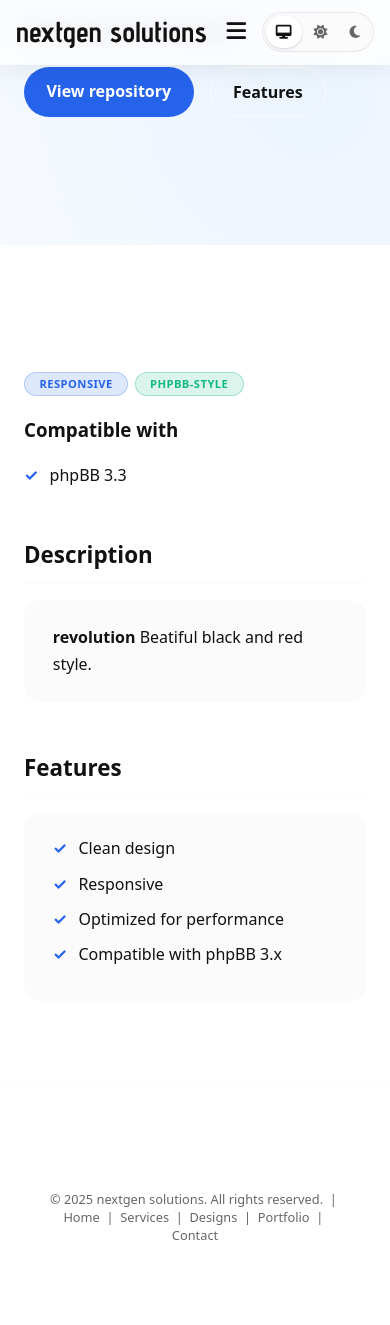
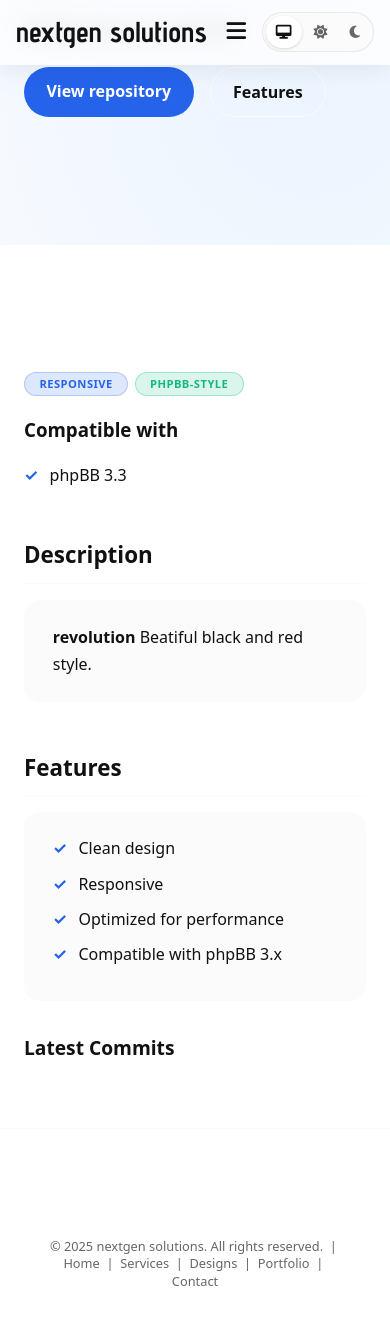
Before and after one commit to nextgen-solutions-gt/nextgen-solutions-gt.github.io, a Jekyll site: the page built from _designs/revolution.md, in a window 390 px wide and 1400 px high, scrolled down 509 px. Shown: the top 1325 px of the window. Built offline with Jekyll 4.4.1, drawn with Linux system fonts in a browser that asks for light colours.

Commit message:
Add commits on individual designs

```diff
--- a/_layouts/design.html
+++ b/_layouts/design.html
@@ -19,4 +19,9 @@
 
   {{ content }}
 
+  <!-- Contenedor para commits -->
+  <section class="recent-commits" id="commits-{{ page.repo | slugify }}">
+    <h3>Latest Commits</h3>
+    <div class="commits-grid"></div>
+  </section>
 </article>
--- a/assets/css/style.css
+++ b/assets/css/style.css
@@ -972,3 +972,57 @@
   font-size: 0.6rem;
   padding: 0.2rem 0.5rem;
 }
+
+.recent-commits {
+  margin-top: 2rem;
+}
+
+.recent-commits h3 {
+  margin-bottom: 1rem;
+  font-size: 1.2rem;
+}
+
+.commits-grid {
+  display: grid;
+  grid-template-columns: repeat(auto-fit, minmax(200px, 1fr));
+  gap: 1rem;
+}
+
+.commit-card {
+  background: var(--card);
+  padding: 1rem;
+  border-radius: 12px;
+  box-shadow: 0 4px 12px rgba(0,0,0,0.08);
+  display: flex;
+  flex-direction: column;
+  gap: 0.5rem;
+}
+
+.commit-message {
+  font-weight: 600;
+  font-size: 0.95rem;
+  color: var(--text);
+}
+
+.commit-date {
+  font-size: 0.8rem;
+  color: var(--muted);
+}
+
+.commit-link {
+  font-size: 0.85rem;
+  color: var(--primary);
+  text-decoration: none;
+  margin-top: auto;
+}
+
+.commit-link:hover {
+  text-decoration: underline;
+}
+
+/* Mobile */
+@media (max-width: 768px) {
+  .commits-grid {
+    grid-template-columns: 1fr;
+  }
+}
--- a/assets/js/main.js
+++ b/assets/js/main.js
@@ -85,3 +85,49 @@
     });
   });
 })();
+
+document.addEventListener("DOMContentLoaded", () => {
+  const commitSections = document.querySelectorAll(".recent-commits");
+
+  commitSections.forEach(section => {
+    const repoUrl = section.id.replace("commits-", "");
+    if (!repoUrl) return;
+
+    // Extraer usuario y repo desde la URL completa
+    let match = repoUrl.match(/https:\/\/github\.com\/(.+)\/(.+)/);
+    if (!match) return;
+    const user = match[1];
+    const repo = match[2];
+
+    fetch(`https://api.github.com/repos/${user}/${repo}/commits?per_page=3`)
+      .then(res => res.json())
+      .then(commits => {
+        const grid = section.querySelector(".commits-grid");
+        if (!commits || commits.length === 0) {
+          grid.innerHTML = "<p>No commits yet.</p>";
+          return;
+        }
+
+        commits.forEach(commit => {
+          const commitEl = document.createElement("div");
+          commitEl.classList.add("commit-card");
+
+          const message = commit.commit.message.split("\n")[0]; // primer línea
+          const date = new Date(commit.commit.author.date).toLocaleDateString();
+          const url = commit.html_url;
+
+          commitEl.innerHTML = `
+            <p class="commit-message">${message}</p>
+            <p class="commit-date">${date}</p>
+            <a href="${url}" target="_blank" class="commit-link">View on GitHub</a>
+          `;
+
+          grid.appendChild(commitEl);
+        });
+      })
+      .catch(err => {
+        section.querySelector(".commits-grid").innerHTML = "<p>Could not load commits.</p>";
+        console.error(err);
+      });
+  });
+});
```
